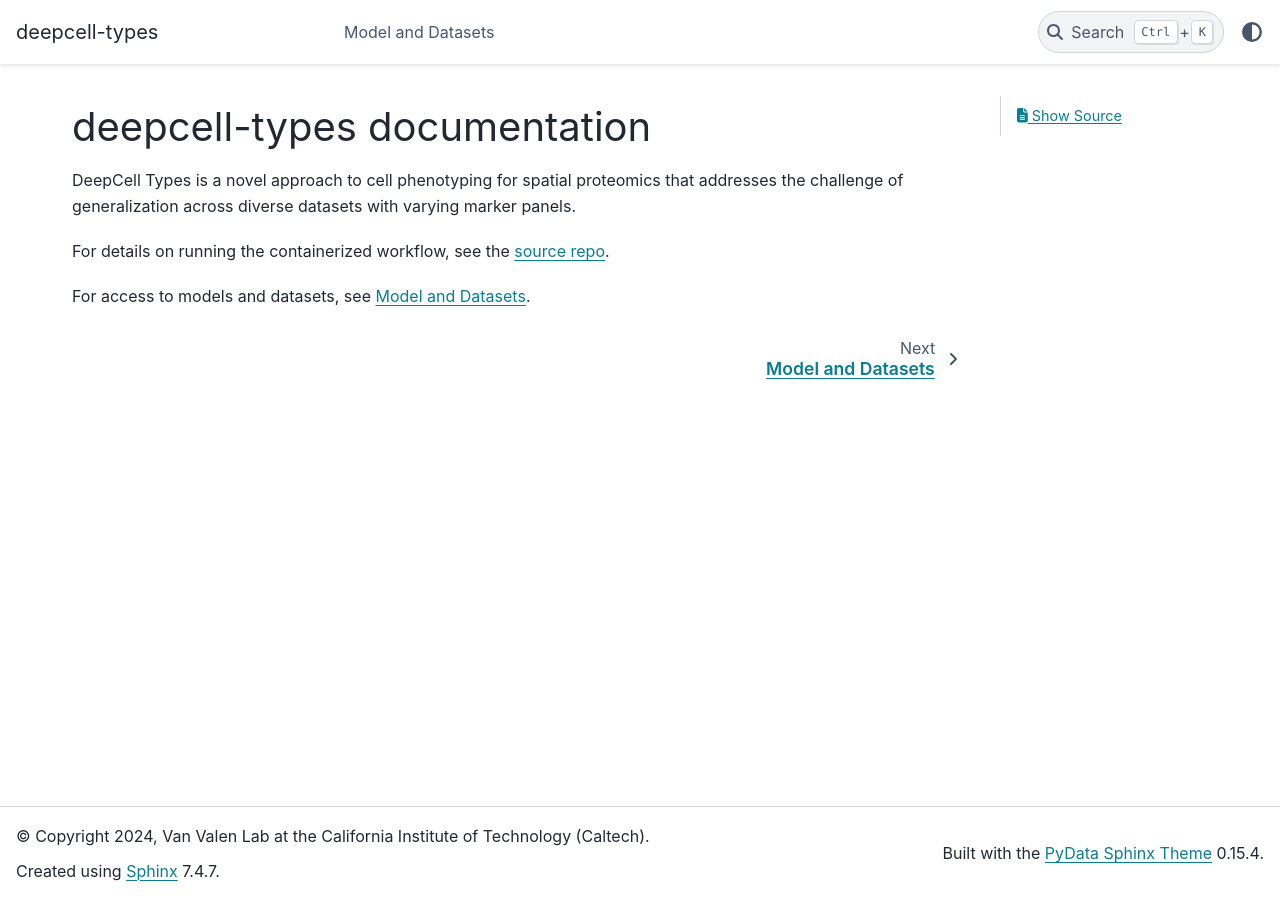
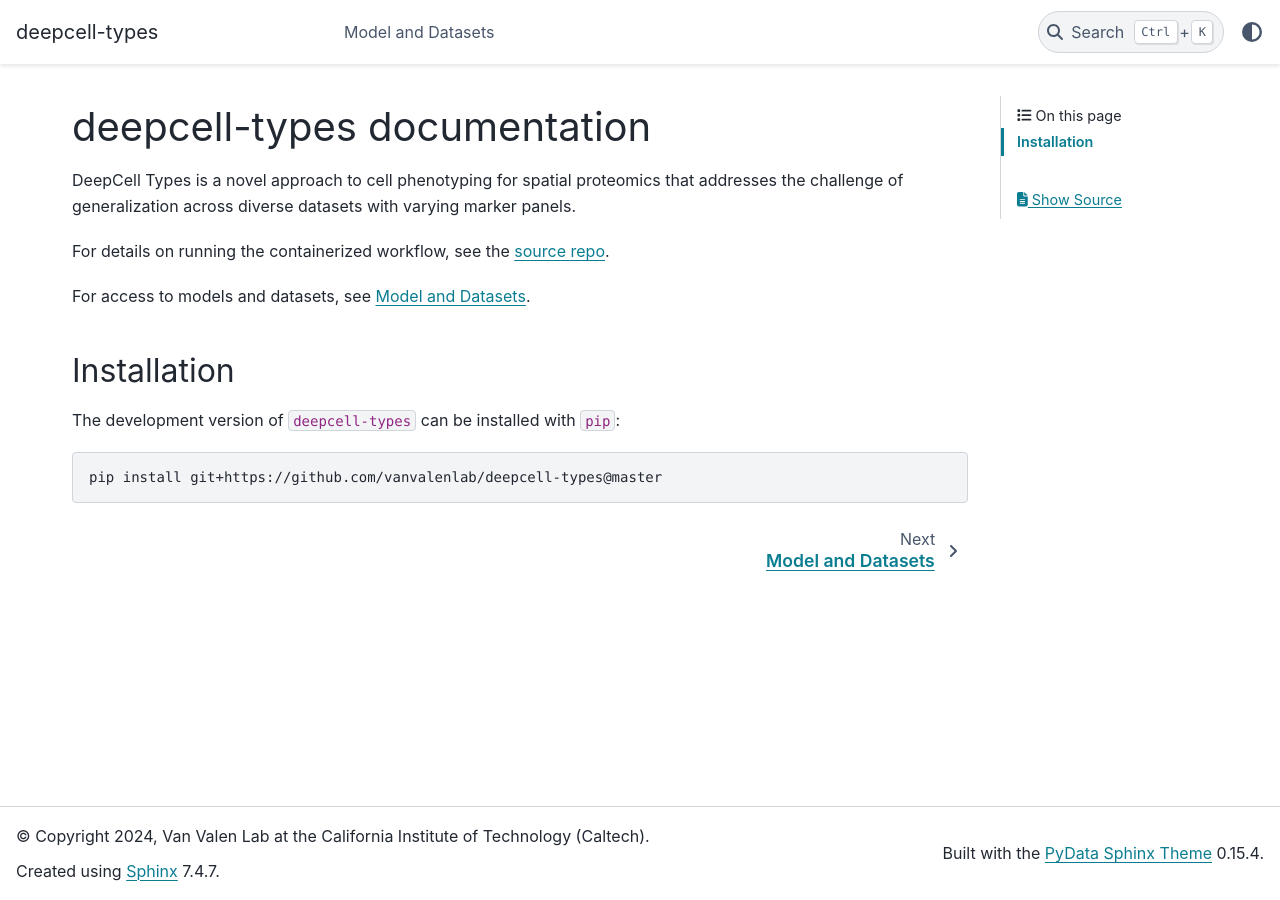
Before and after one commit to vanvalenlab/deepcell-types, a Sphinx documentation site: the page built from docs/index.md, in a window 1280 px wide. Built offline with Sphinx 7.4.7 and the PyData theme 0.15.4, drawn with Linux system fonts in a browser that asks for light colours.

Commit message:
Add minimal installation instructions.

````diff
--- a/docs/index.md
+++ b/docs/index.md
@@ -9,6 +9,14 @@ For details on running the containerized workflow, see the [source repo][github]
 
 For access to models and datasets, see {doc}`site/API-key`.
 
+## Installation
+
+The development version of `deepcell-types` can be installed with `pip`:
+
+```bash
+pip install git+https://github.com/vanvalenlab/deepcell-types@master
+```
+
 ```{toctree}
 ---
 maxdepth: 1
@@ -17,4 +25,4 @@ hidden: true
 site/API-key
 ```
 
-[github]: https://github.com/vanvalenlab/deepcell-types?tab=readme-ov-file#how-to-use
+[github]: https://github.com/vanvalenlab/deepcell-types
````
